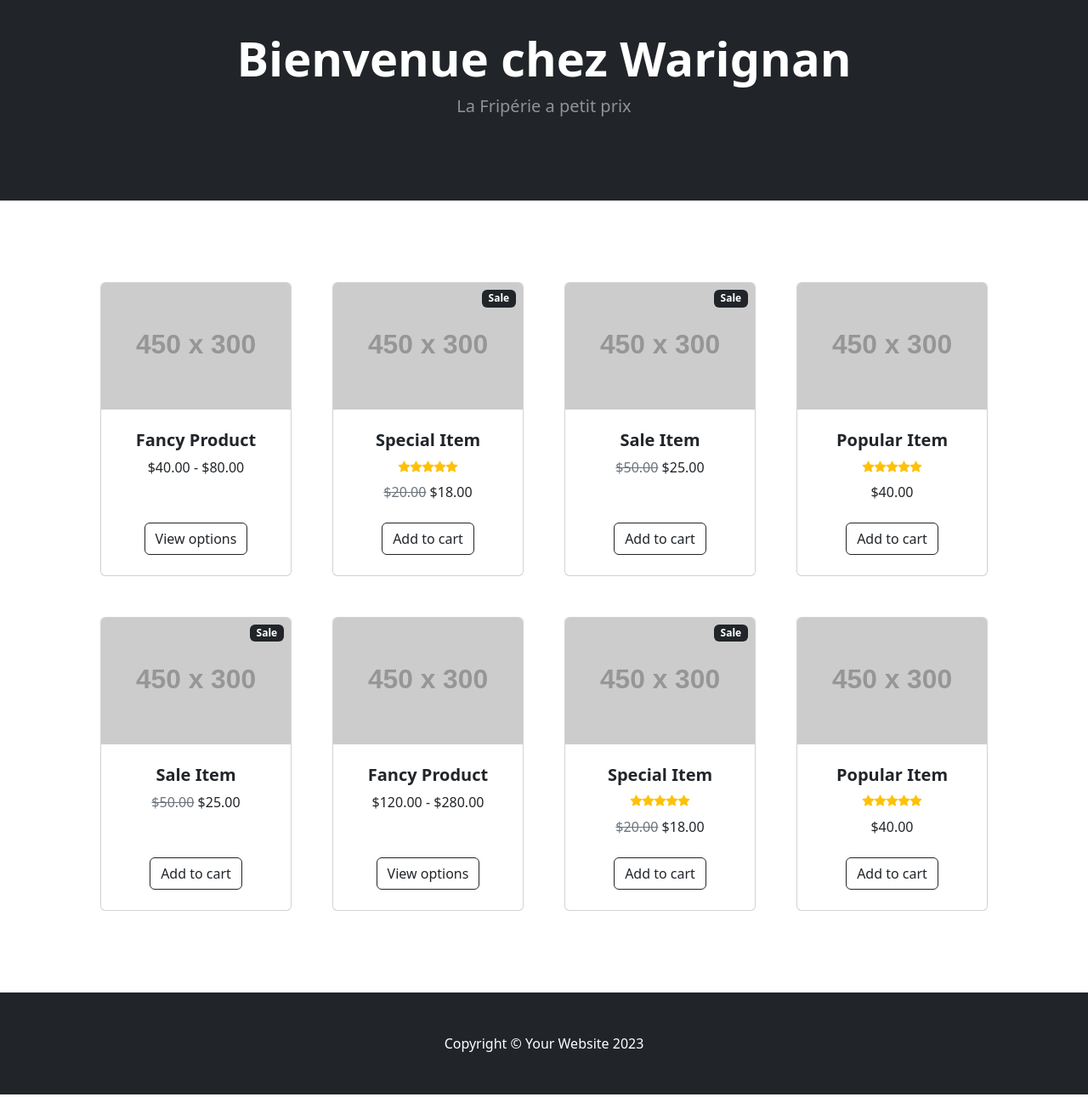
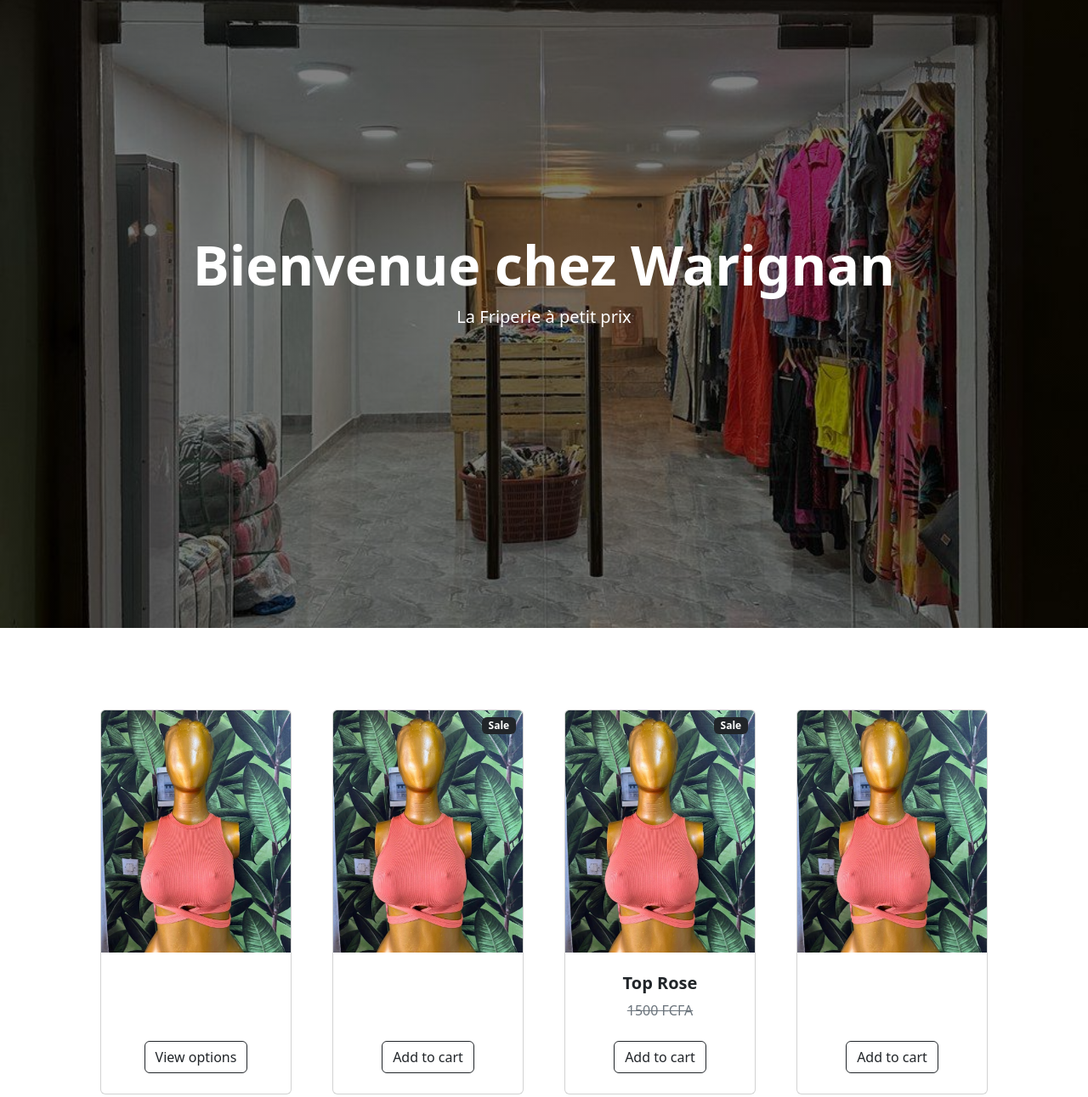
Before and after one commit to AAndrewin/startbootstrap-shop-homepage-gh-pages--1-, a plain HTML site: page startbootstrap-shop-homepage-gh-pages/index.html in a window 1280 px wide. Shown: the part 117-1408 px from the top of the page at 85% size. Drawn offline with nearby package versions, Linux system fonts and the light colour scheme; placeholder pictures from the web are drawn by us.

Commit message:
Modification Pictures

```diff
--- a/startbootstrap-shop-homepage-gh-pages/index.html
+++ b/startbootstrap-shop-homepage-gh-pages/index.html
@@ -5,7 +5,7 @@
         <meta name="viewport" content="width=device-width, initial-scale=1, shrink-to-fit=no" />
         <meta name="description" content="" />
         <meta name="author" content="" />
-        <title>Shop Homepage - Start Bootstrap Template</title>
+        <title>Shop Warignan - Online</title>
         <!-- Favicon-->
         <link rel="icon" type="image/x-icon" href="assets/favicon.ico" />
         <!-- Bootstrap icons-->
@@ -27,7 +27,7 @@
                             <ul class="dropdown-menu" aria-labelledby="navbarDropdown">
                                 <li><a class="dropdown-item" href="#!">Nos Articles</a></li>
                                 <li><hr class="dropdown-divider" /></li>
-                                <li><a class="dropdown-item" href="#!">Les Robes</a></li>
+                                <li><a class="dropdown-item" href="#e!">Les Robes</a></li>
                                 <li><a class="dropdown-item" href="#!">Les Tops</a></li>
                             </ul>
                         </li>
@@ -43,14 +43,23 @@
             </div>
         </nav>
         <!-- Header-->
-        <header class="bg-dark py-5">
-            <div class="container px-4 px-lg-5 my-5">
-                <div class="text-center text-white">
-                    <h1 class="display-4 fw-bolder">Bienvenue chez Warignan</h1>
-                    <p class="lead fw-normal text-white-50 mb-0">La Fripérie a petit prix</p>
-                </div>
-            </div>
-        </header>
+  <header class="d-flex align-items-center text-white text-center"
+    style="
+        height: 100vh;
+        background: linear-gradient(rgba(0,0,0,0.5), rgba(0,0,0,0.5)),
+        url('images/480764161_608576825290964_3517935066560446179_n.jpg');
+        background-size: cover;
+        background-position: bottom;
+        background-repeat: no-repeat;
+    ">
+
+    <div class="container">
+        <h1 class="display-3 fw-bold">Bienvenue chez Warignan</h1>
+        <p class="lead">La Friperie à petit prix</p>
+    </div>
+</header>
+
+
         <!-- Section-->
         <section class="py-5">
             <div class="container px-4 px-lg-5 mt-5">
@@ -58,14 +67,13 @@
                     <div class="col mb-5">
                         <div class="card h-100">
                             <!-- Product image-->
-                            <img class="card-img-top" src="https://dummyimage.com/450x300/dee2e6/6c757d.jpg" alt="..." />
+                              <img class="card-img-top" src="./images/WhatsApp Image 2026-02-11 at 22.10.47.jpeg" alt="..." />
                             <!-- Product details-->
                             <div class="card-body p-4">
                                 <div class="text-center">
                                     <!-- Product name-->
-                                    <h5 class="fw-bolder">Fancy Product</h5>
+                                    <h5 class="fw-bolder"></h5>
                                     <!-- Product price-->
-                                    $40.00 - $80.00
                                 </div>
                             </div>
                             <!-- Product actions-->
@@ -79,23 +87,14 @@
                             <!-- Sale badge-->
                             <div class="badge bg-dark text-white position-absolute" style="top: 0.5rem; right: 0.5rem">Sale</div>
                             <!-- Product image-->
-                            <img class="card-img-top" src="https://dummyimage.com/450x300/dee2e6/6c757d.jpg" alt="..." />
+                            <img class="card-img-top" src="./images/WhatsApp Image 2026-02-11 at 22.10.47.jpeg" alt="..." />
                             <!-- Product details-->
                             <div class="card-body p-4">
                                 <div class="text-center">
                                     <!-- Product name-->
-                                    <h5 class="fw-bolder">Special Item</h5>
+                                    <h5 class="fw-bolder"></h5>
                                     <!-- Product reviews-->
-                                    <div class="d-flex justify-content-center small text-warning mb-2">
-                                        <div class="bi-star-fill"></div>
-                                        <div class="bi-star-fill"></div>
-                                        <div class="bi-star-fill"></div>
-                                        <div class="bi-star-fill"></div>
-                                        <div class="bi-star-fill"></div>
-                                    </div>
-                                    <!-- Product price-->
-                                    <span class="text-muted text-decoration-line-through">$20.00</span>
-                                    $18.00
+                                    <span class="text-muted text-decoration-line-through"><span>
                                 </div>
                             </div>
                             <!-- Product actions-->
@@ -109,15 +108,15 @@
                             <!-- Sale badge-->
                             <div class="badge bg-dark text-white position-absolute" style="top: 0.5rem; right: 0.5rem">Sale</div>
                             <!-- Product image-->
-                            <img class="card-img-top" src="https://dummyimage.com/450x300/dee2e6/6c757d.jpg" alt="..." />
+                            <img class="card-img-top" src="./images/WhatsApp Image 2026-02-11 at 22.10.47.jpeg" alt="..." />
                             <!-- Product details-->
                             <div class="card-body p-4">
                                 <div class="text-center">
                                     <!-- Product name-->
-                                    <h5 class="fw-bolder">Sale Item</h5>
+                                    <h5 class="fw-bolder">Top Rose</h5>
                                     <!-- Product price-->
-                                    <span class="text-muted text-decoration-line-through">$50.00</span>
-                                    $25.00
+                                    <span class="text-muted text-decoration-line-through">1500 FCFA</span>
+
                                 </div>
                             </div>
                             <!-- Product actions-->
@@ -129,22 +128,15 @@
                     <div class="col mb-5">
                         <div class="card h-100">
                             <!-- Product image-->
-                            <img class="card-img-top" src="https://dummyimage.com/450x300/dee2e6/6c757d.jpg" alt="..." />
+                           <img class="card-img-top" src="./images/WhatsApp Image 2026-02-11 at 22.10.47.jpeg" alt="..." />
                             <!-- Product details-->
                             <div class="card-body p-4">
                                 <div class="text-center">
                                     <!-- Product name-->
-                                    <h5 class="fw-bolder">Popular Item</h5>
+                                    <h5 class="fw-bolder"></h5>
                                     <!-- Product reviews-->
-                                    <div class="d-flex justify-content-center small text-warning mb-2">
-                                        <div class="bi-star-fill"></div>
-                                        <div class="bi-star-fill"></div>
-                                        <div class="bi-star-fill"></div>
-                                        <div class="bi-star-fill"></div>
-                                        <div class="bi-star-fill"></div>
-                                    </div>
+
                                     <!-- Product price-->
-                                    $40.00
                                 </div>
                             </div>
                             <!-- Product actions-->
@@ -158,15 +150,14 @@
                             <!-- Sale badge-->
                             <div class="badge bg-dark text-white position-absolute" style="top: 0.5rem; right: 0.5rem">Sale</div>
                             <!-- Product image-->
-                            <img class="card-img-top" src="https://dummyimage.com/450x300/dee2e6/6c757d.jpg" alt="..." />
+                            <img class="card-img-top" src="./images/WhatsApp Image 2026-02-11 at 22.10.47.jpeg" alt="..." />
                             <!-- Product details-->
                             <div class="card-body p-4">
                                 <div class="text-center">
                                     <!-- Product name-->
-                                    <h5 class="fw-bolder">Sale Item</h5>
+                                    <h5 class="fw-bolder"></h5>
                                     <!-- Product price-->
-                                    <span class="text-muted text-decoration-line-through">$50.00</span>
-                                    $25.00
+                                    <span class="text-muted text-decoration-line-through">
                                 </div>
                             </div>
                             <!-- Product actions-->
@@ -178,14 +169,14 @@
                     <div class="col mb-5">
                         <div class="card h-100">
                             <!-- Product image-->
-                            <img class="card-img-top" src="https://dummyimage.com/450x300/dee2e6/6c757d.jpg" alt="..." />
+                    <img class="card-img-top" src="./images/WhatsApp Image 2026-02-11 at 22.10.47.jpeg" alt="..." />
                             <!-- Product details-->
                             <div class="card-body p-4">
                                 <div class="text-center">
                                     <!-- Product name-->
-                                    <h5 class="fw-bolder">Fancy Product</h5>
+                                    <h5 class="fw-bolder"></h5>
                                     <!-- Product price-->
-                                    $120.00 - $280.00
+
                                 </div>
                             </div>
                             <!-- Product actions-->
@@ -199,23 +190,16 @@
                             <!-- Sale badge-->
                             <div class="badge bg-dark text-white position-absolute" style="top: 0.5rem; right: 0.5rem">Sale</div>
                             <!-- Product image-->
-                            <img class="card-img-top" src="https://dummyimage.com/450x300/dee2e6/6c757d.jpg" alt="..." />
+                             <img class="card-img-top" src="./images/WhatsApp Image 2026-02-11 at 22.10.47.jpeg" alt="..." />
                             <!-- Product details-->
                             <div class="card-body p-4">
                                 <div class="text-center">
                                     <!-- Product name-->
-                                    <h5 class="fw-bolder">Special Item</h5>
+                                    <h5 class="fw-bolder"></h5>
                                     <!-- Product reviews-->
-                                    <div class="d-flex justify-content-center small text-warning mb-2">
-                                        <div class="bi-star-fill"></div>
-                                        <div class="bi-star-fill"></div>
-                                        <div class="bi-star-fill"></div>
-                                        <div class="bi-star-fill"></div>
-                                        <div class="bi-star-fill"></div>
-                                    </div>
+
                                     <!-- Product price-->
-                                    <span class="text-muted text-decoration-line-through">$20.00</span>
-                                    $18.00
+                                    <span class="text-muted text-decoration-line-through"><span>
                                 </div>
                             </div>
                             <!-- Product actions-->
@@ -227,22 +211,15 @@
                     <div class="col mb-5">
                         <div class="card h-100">
                             <!-- Product image-->
-                            <img class="card-img-top" src="https://dummyimage.com/450x300/dee2e6/6c757d.jpg" alt="..." />
+                              <img class="card-img-top" src="./images/WhatsApp Image 2026-02-11 at 22.10.47.jpeg" alt="..." />
                             <!-- Product details-->
                             <div class="card-body p-4">
                                 <div class="text-center">
                                     <!-- Product name-->
-                                    <h5 class="fw-bolder">Popular Item</h5>
+                                    <h5 class="fw-bolder"></h5>
                                     <!-- Product reviews-->
-                                    <div class="d-flex justify-content-center small text-warning mb-2">
-                                        <div class="bi-star-fill"></div>
-                                        <div class="bi-star-fill"></div>
-                                        <div class="bi-star-fill"></div>
-                                        <div class="bi-star-fill"></div>
-                                        <div class="bi-star-fill"></div>
-                                    </div>
+
                                     <!-- Product price-->
-                                    $40.00
                                 </div>
                             </div>
                             <!-- Product actions-->
@@ -256,7 +233,7 @@
         </section>
         <!-- Footer-->
         <footer class="py-5 bg-dark">
-            <div class="container"><p class="m-0 text-center text-white">Copyright &copy; Your Website 2023</p></div>
+            <div class="container"><p class="m-0 text-center text-white">Copyright &copy; Warignan Website 2025</p></div>
         </footer>
         <!-- Bootstrap core JS-->
         <script src="https://cdn.jsdelivr.net/npm/bootstrap@5.2.3/dist/js/bootstrap.bundle.min.js"></script>
```
Also changed, not shown: startbootstrap-shop-homepage-gh-pages/images/480764161_608576825290964_3517935066560446179_n.jpg (added), startbootstrap-shop-homepage-gh-pages/images/WhatsApp Image 2026-02-11 at 22.10.47.jpeg (added).
